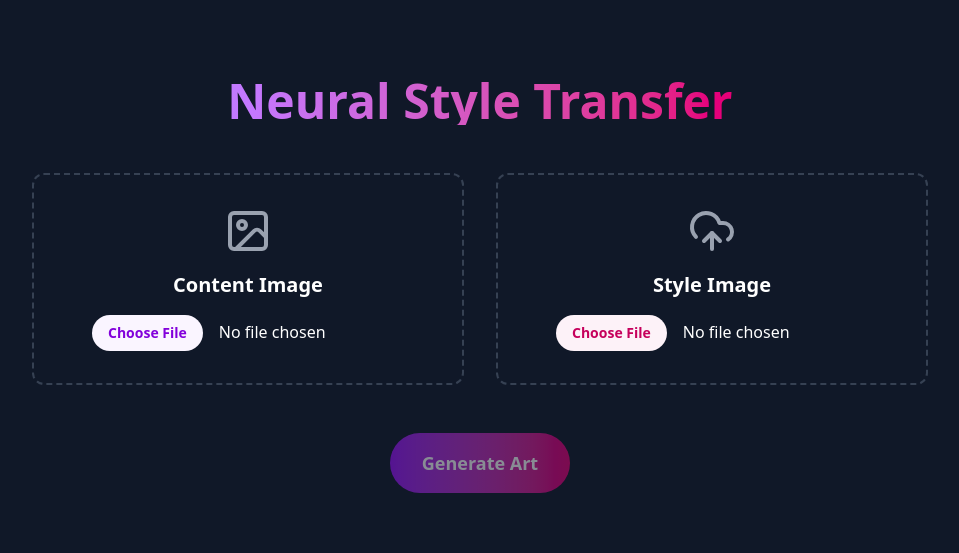
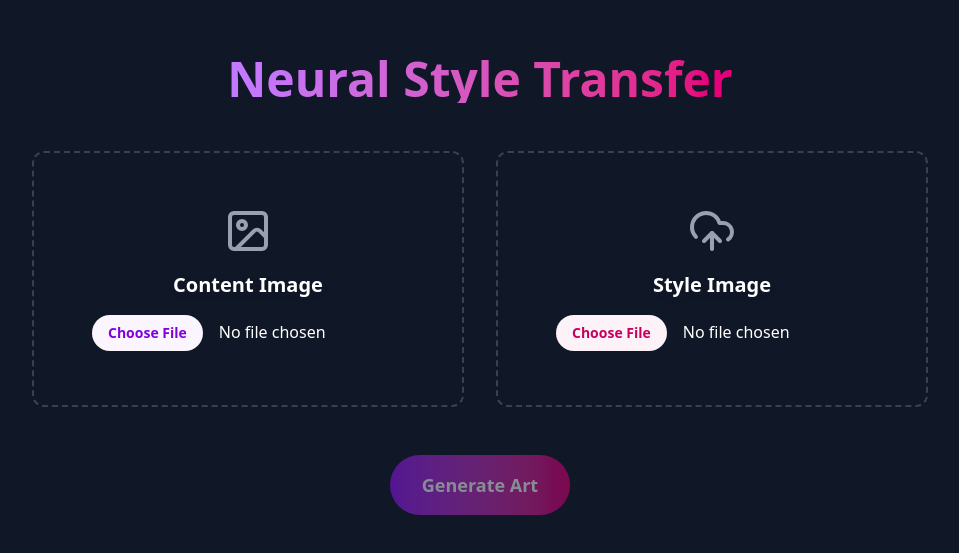
Before and after one commit to Kevo-03/Neural-Style-Transfer, a Next.js app in the folder frontend/: page / in a window 1280 px wide. Shown: the part 115-668 px from the top of the page, without its empty margins (160-1119 px from the left). Built offline with nearby package versions, Linux system fonts and the light colour scheme; no server answers.

Commit message:
image previews

```diff
--- a/frontend/src/app/page.tsx
+++ b/frontend/src/app/page.tsx
@@ -7,6 +7,9 @@ import { UploadCloud, Image as ImageIcon, Loader2, CheckCircle, AlertCircle } fr
 export default function Home() {
   const [contentFile, setContentFile] = useState<File | null>(null);
   const [styleFile, setStyleFile] = useState<File | null>(null);
+  const [contentPreview, setContentPreview] = useState<string | null>(null);
+  const [stylePreview, setStylePreview] = useState<string | null>(null);
+
 
   // UI States
   const [isUploading, setIsUploading] = useState(false);
@@ -15,10 +18,13 @@ export default function Home() {
 
   const handleFileChange = (
     e: React.ChangeEvent<HTMLInputElement>,
-    setFile: (f: File) => void
+    setFile: (f: File) => void,
+    setPreview: (p: string) => void
   ) => {
     if (e.target.files && e.target.files[0]) {
-      setFile(e.target.files[0]);
+      const file = e.target.files[0];
+      setFile(file);
+      setPreview(URL.createObjectURL(file));
     }
   };
 
@@ -84,27 +90,46 @@ export default function Home() {
       {/* Input Section - Only show if we are NOT done */}
       {status !== "COMPLETED" && (
         <div className="grid grid-cols-2 gap-8 w-full max-w-4xl animate-fade-in">
+
           {/* Content Image */}
-          <div className={`flex flex-col items-center gap-4 p-8 border-2 border-dashed rounded-xl transition ${contentFile ? 'border-purple-500 bg-gray-800' : 'border-gray-700 hover:border-gray-500'}`}>
-            <ImageIcon className="w-12 h-12 text-gray-400" />
-            <h2 className="text-xl font-semibold">Content Image</h2>
+          {/* ADDED: relative, overflow-hidden, h-64 */}
+          <div className={`flex flex-col items-center justify-center gap-4 p-8 border-2 border-dashed rounded-xl transition relative overflow-hidden h-64 ${contentFile ? 'border-purple-500 bg-gray-800' : 'border-gray-700 hover:border-gray-500'}`}>
+
+            {contentPreview ? (
+              <img src={contentPreview} alt="Content Preview" className="absolute inset-0 w-full h-full object-cover opacity-60" />
+            ) : (
+              <ImageIcon className="w-12 h-12 text-gray-400 z-10 relative" />
+            )}
+
+            {/* ADDED: z-10 relative to keep text above the image */}
+            <h2 className="text-xl font-semibold z-10 relative drop-shadow-md">Content Image</h2>
+
+            {/* ADDED: z-10 relative to keep input clickable */}
             <input
               type="file"
               accept="image/*"
-              onChange={(e) => handleFileChange(e, setContentFile)}
-              className="file:mr-4 file:py-2 file:px-4 file:rounded-full file:border-0 file:text-sm file:font-semibold file:bg-purple-50 file:text-purple-700 hover:file:bg-purple-100"
+              onChange={(e) => handleFileChange(e, setContentFile, setContentPreview)}
+              className="z-10 relative file:mr-4 file:py-2 file:px-4 file:rounded-full file:border-0 file:text-sm file:font-semibold file:bg-purple-50 file:text-purple-700 hover:file:bg-purple-100 cursor-pointer"
             />
           </div>
 
           {/* Style Image */}
-          <div className={`flex flex-col items-center gap-4 p-8 border-2 border-dashed rounded-xl transition ${styleFile ? 'border-pink-500 bg-gray-800' : 'border-gray-700 hover:border-gray-500'}`}>
-            <UploadCloud className="w-12 h-12 text-gray-400" />
-            <h2 className="text-xl font-semibold">Style Image</h2>
+          {/* ADDED: relative, overflow-hidden, h-64 */}
+          <div className={`flex flex-col items-center justify-center gap-4 p-8 border-2 border-dashed rounded-xl transition relative overflow-hidden h-64 ${styleFile ? 'border-pink-500 bg-gray-800' : 'border-gray-700 hover:border-gray-500'}`}>
+
+            {stylePreview ? (
+              <img src={stylePreview} alt="Style Preview" className="absolute inset-0 w-full h-full object-cover opacity-60" />
+            ) : (
+              <UploadCloud className="w-12 h-12 text-gray-400 z-10 relative" />
+            )}
+
+            <h2 className="text-xl font-semibold z-10 relative drop-shadow-md">Style Image</h2>
+
             <input
               type="file"
               accept="image/*"
-              onChange={(e) => handleFileChange(e, setStyleFile)}
-              className="file:mr-4 file:py-2 file:px-4 file:rounded-full file:border-0 file:text-sm file:font-semibold file:bg-pink-50 file:text-pink-700 hover:file:bg-pink-100"
+              onChange={(e) => handleFileChange(e, setStyleFile, setStylePreview)}
+              className="z-10 relative file:mr-4 file:py-2 file:px-4 file:rounded-full file:border-0 file:text-sm file:font-semibold file:bg-pink-50 file:text-pink-700 hover:file:bg-pink-100 cursor-pointer"
             />
           </div>
         </div>
```
